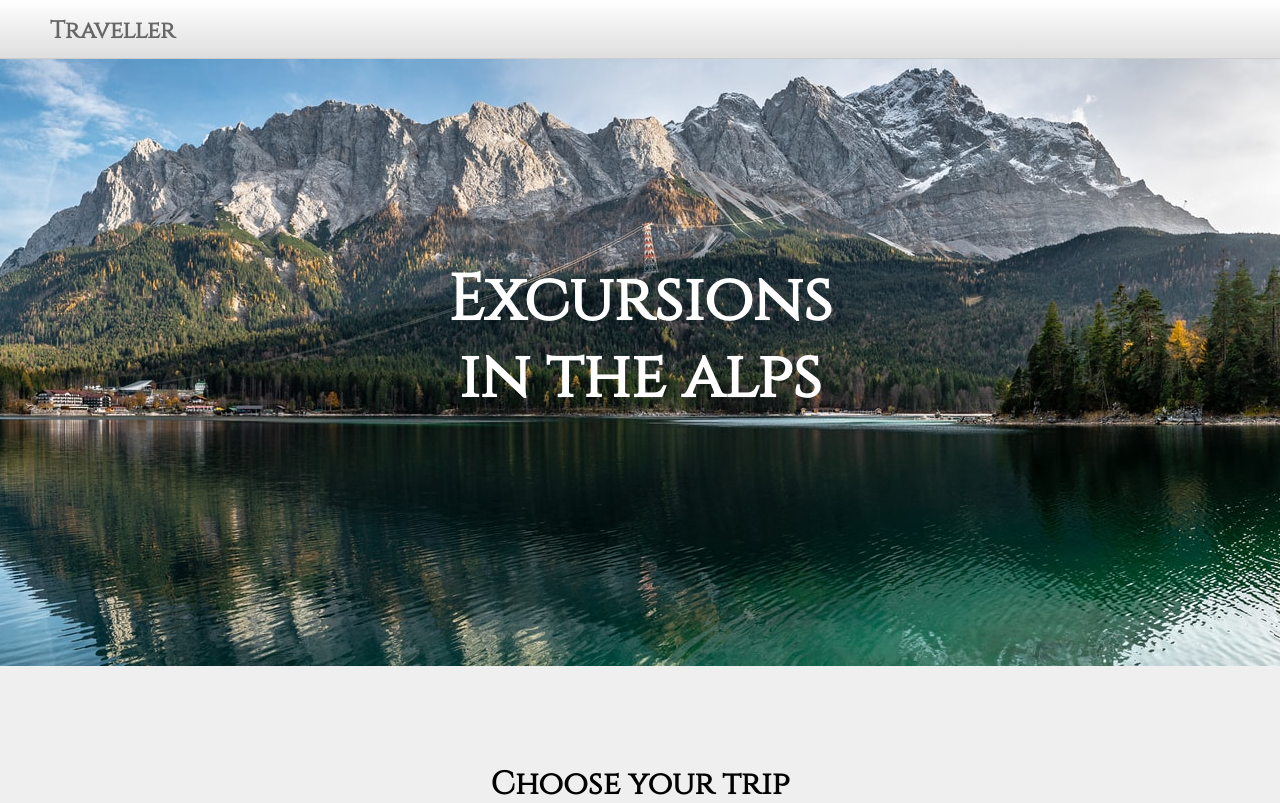
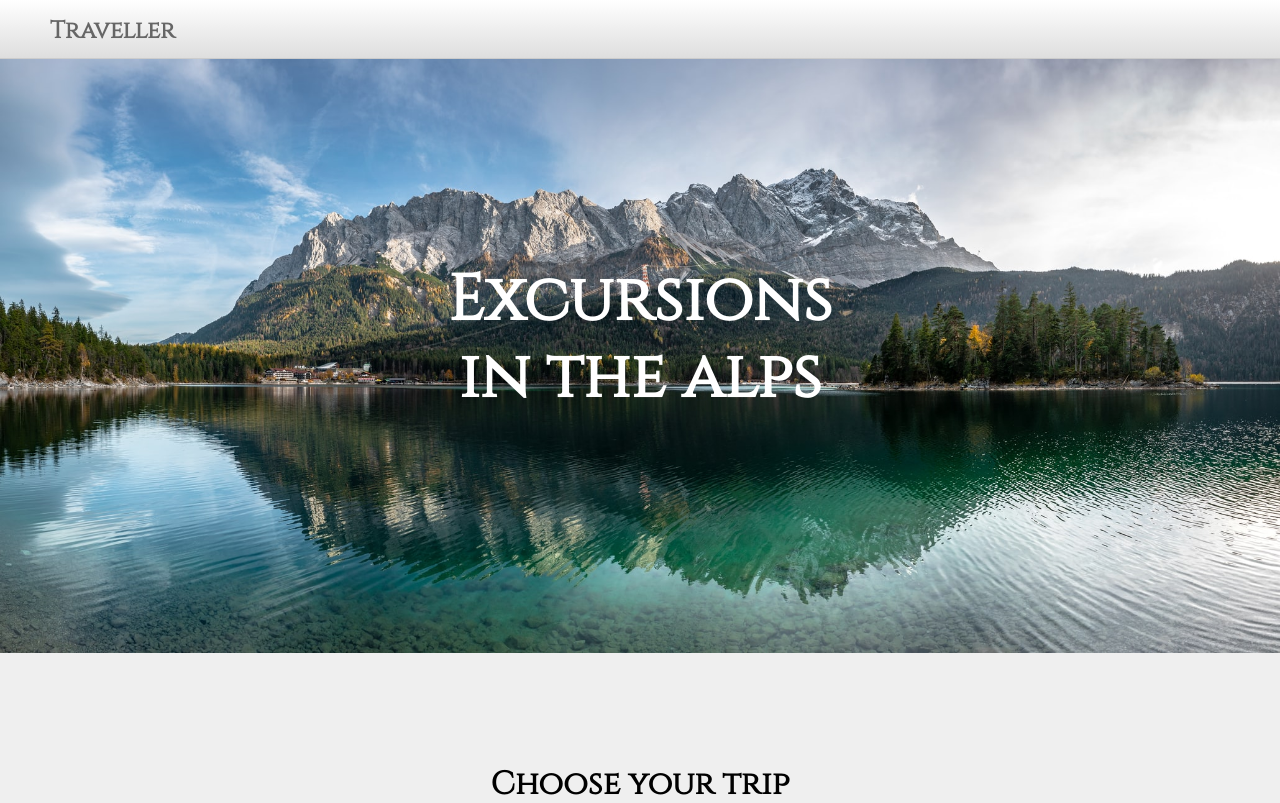
Before and after one commit to G-ManGuido/box-model_lev3_3, a plain HTML site: page index.html in a window 1280 px wide. Shown: the top 803 px of the page. Drawn offline with Linux system fonts and the light colour scheme.

Commit message:
background-size: contain

```diff
--- a/assets/css/style.css
+++ b/assets/css/style.css
@@ -67,7 +67,7 @@ header section:nth-of-type(1){
     margin-top: 0px;
     margin: 0;
     background: url(../img/bild1.jpeg);
-    width: 100%;
+    background-size: contain;
     background-repeat: no-repeat;
     background-position: center center;
 }
```
